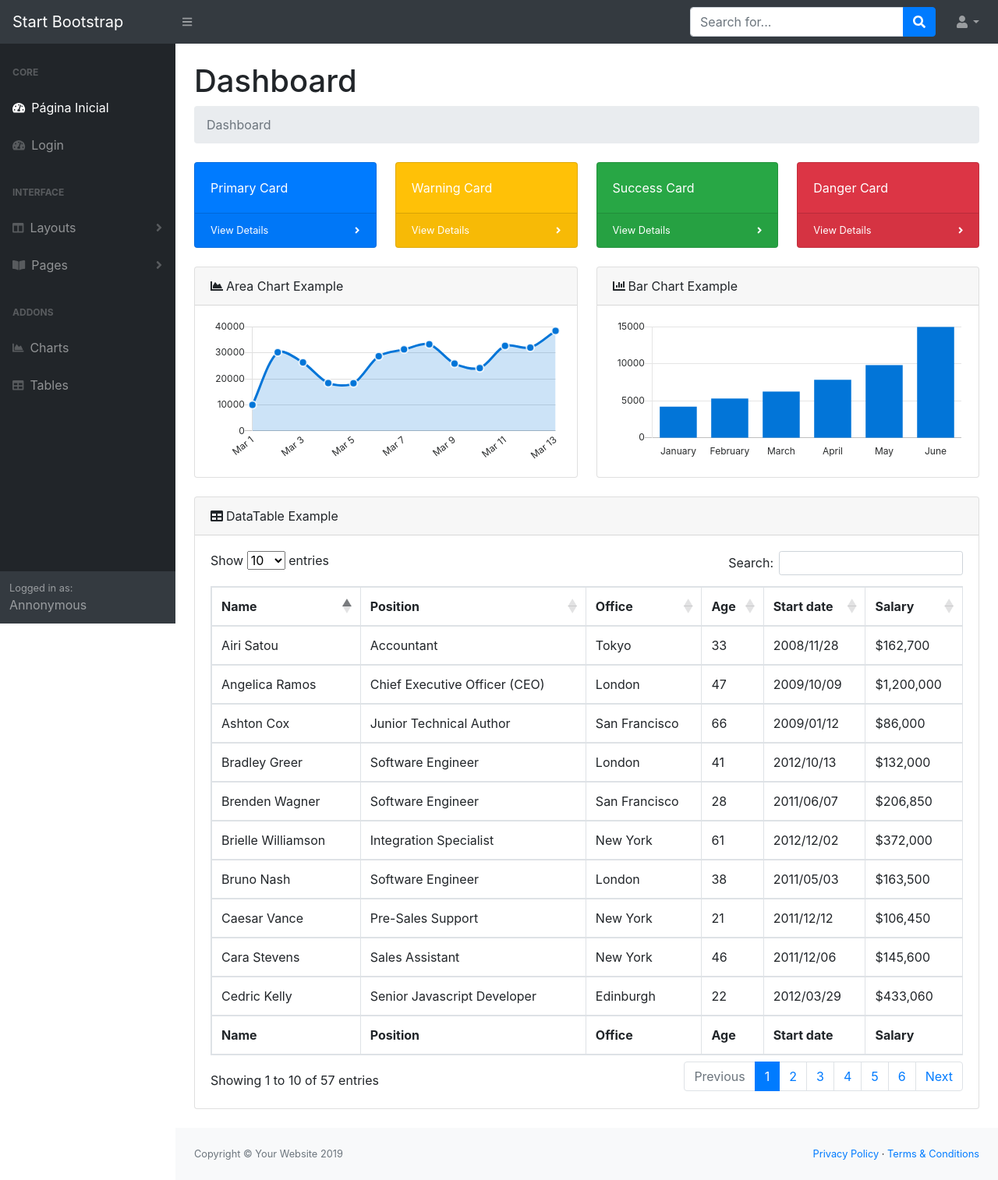
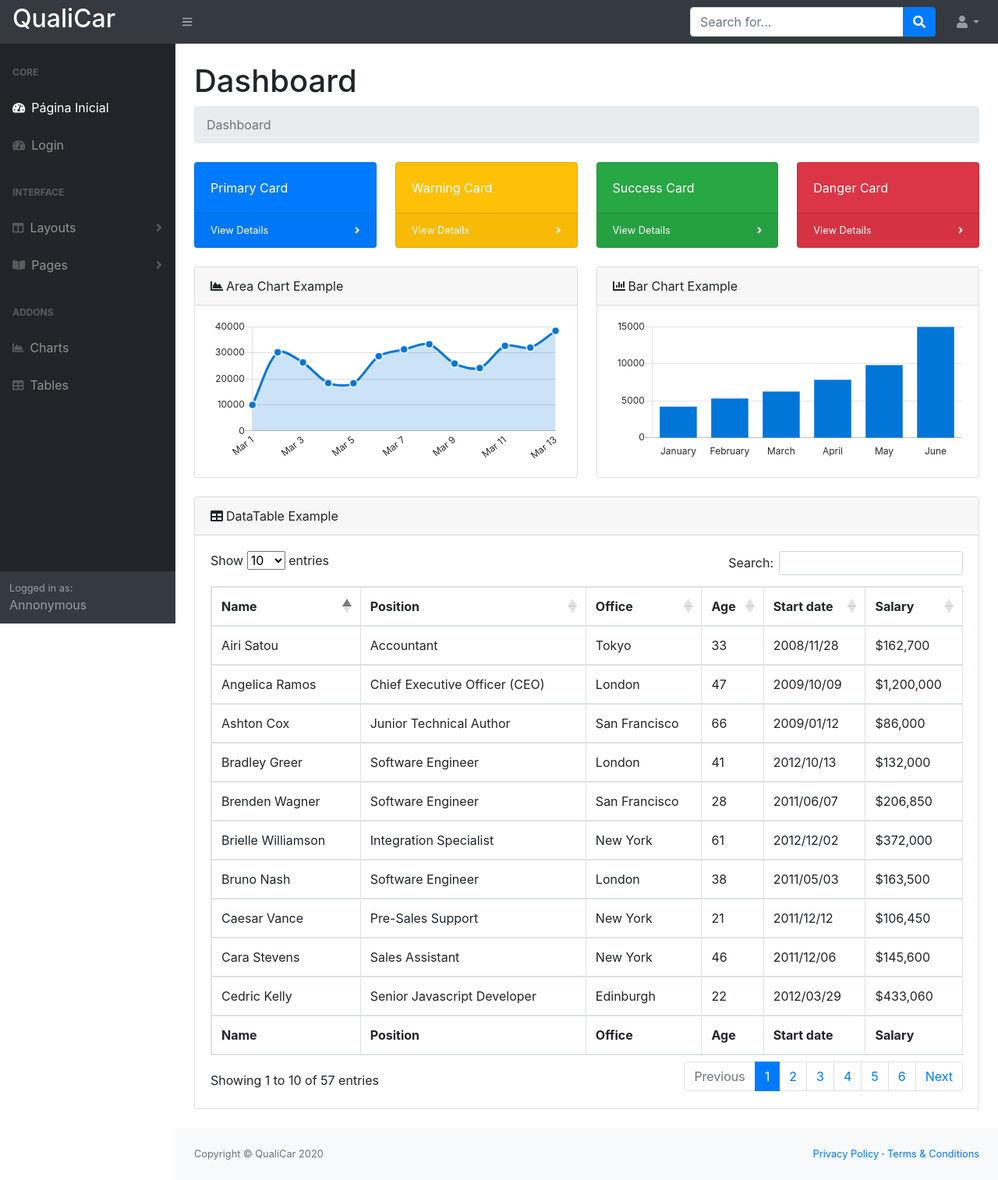
Before and after one commit to alexandre-hirata/qualiCar, a Django app: page / in a window 1280 px wide. Shown: the whole page at 78% size. Run offline with Django 3.2, Linux system fonts and the light colour scheme; some libraries are stand-ins or nearby versions.

Commit message:
Add QualiCar to base page
Signed-off-by: Alexandre Hirata <alexthirata@gmail.com>

```diff
--- a/app/frontend/templates/base.html
+++ b/app/frontend/templates/base.html
@@ -13,7 +13,7 @@
     </head>
     <body class="sb-nav-fixed">
         <nav class="sb-topnav navbar navbar-expand navbar-dark bg-dark">
-            <a class="navbar-brand" href="{% url 'index' %}">Start Bootstrap</a><button class="btn btn-link btn-sm order-1 order-lg-0" id="sidebarToggle" href="#"><i class="fas fa-bars"></i></button
+            <a class="navbar-brand" href="{% url 'index' %}"><h2>QualiCar</h2></a><button class="btn btn-link btn-sm order-1 order-lg-0" id="sidebarToggle" href="#"><i class="fas fa-bars"></i></button
             ><!-- Navbar Search-->
             <form class="d-none d-md-inline-block form-inline ml-auto mr-0 mr-md-3 my-2 my-md-0">
                 <div class="input-group">
@@ -115,7 +115,7 @@
             <footer class="py-4 bg-light mt-auto">
                 <div class="container-fluid">
                     <div class="d-flex align-items-center justify-content-between small">
-                        <div class="text-muted">Copyright &copy; Your Website 2019</div>
+                        <div class="text-muted">Copyright &copy; QualiCar 2020</div>
                         <div>
                             <a href="#">Privacy Policy</a>
                             &middot;
```
